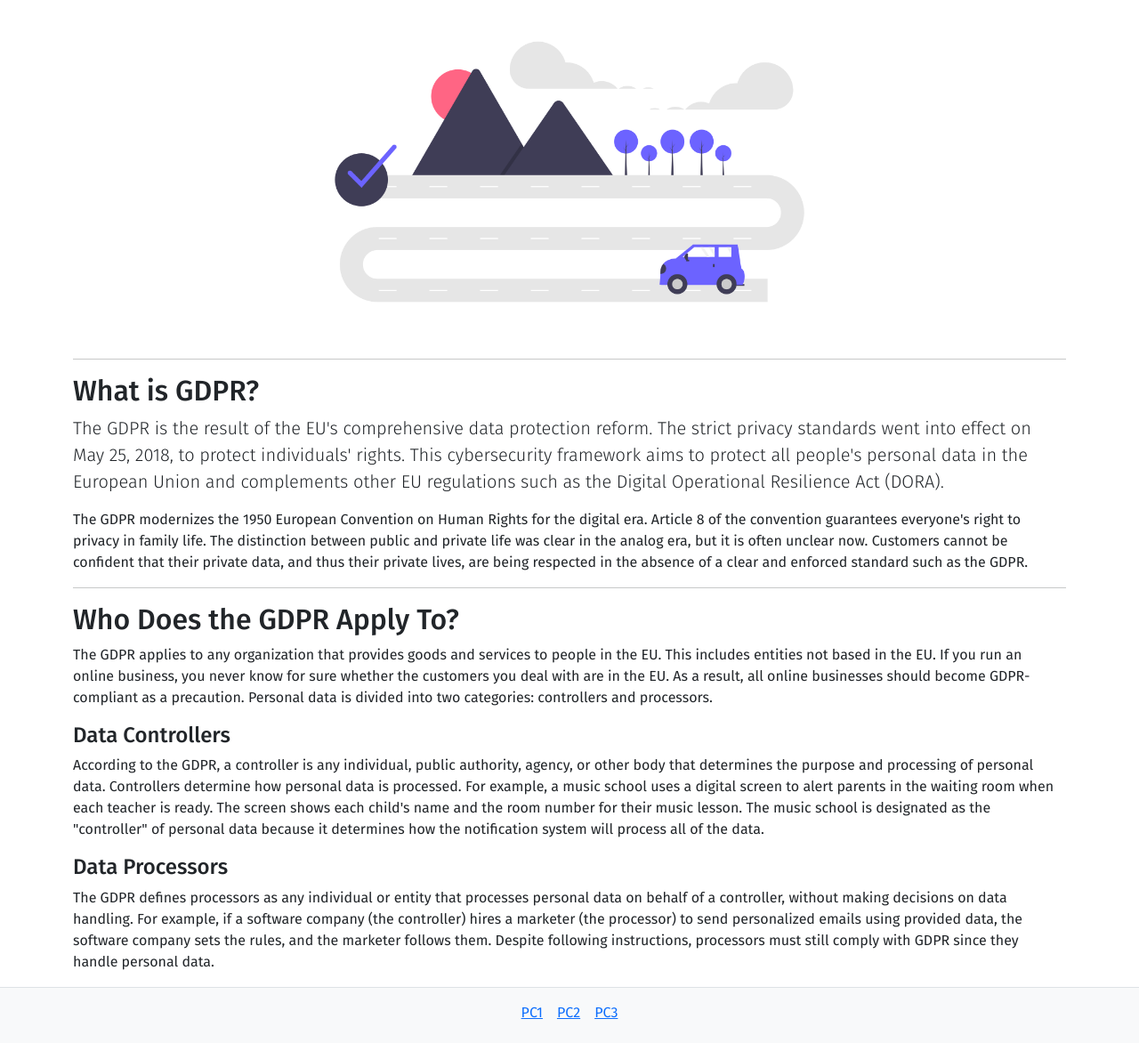
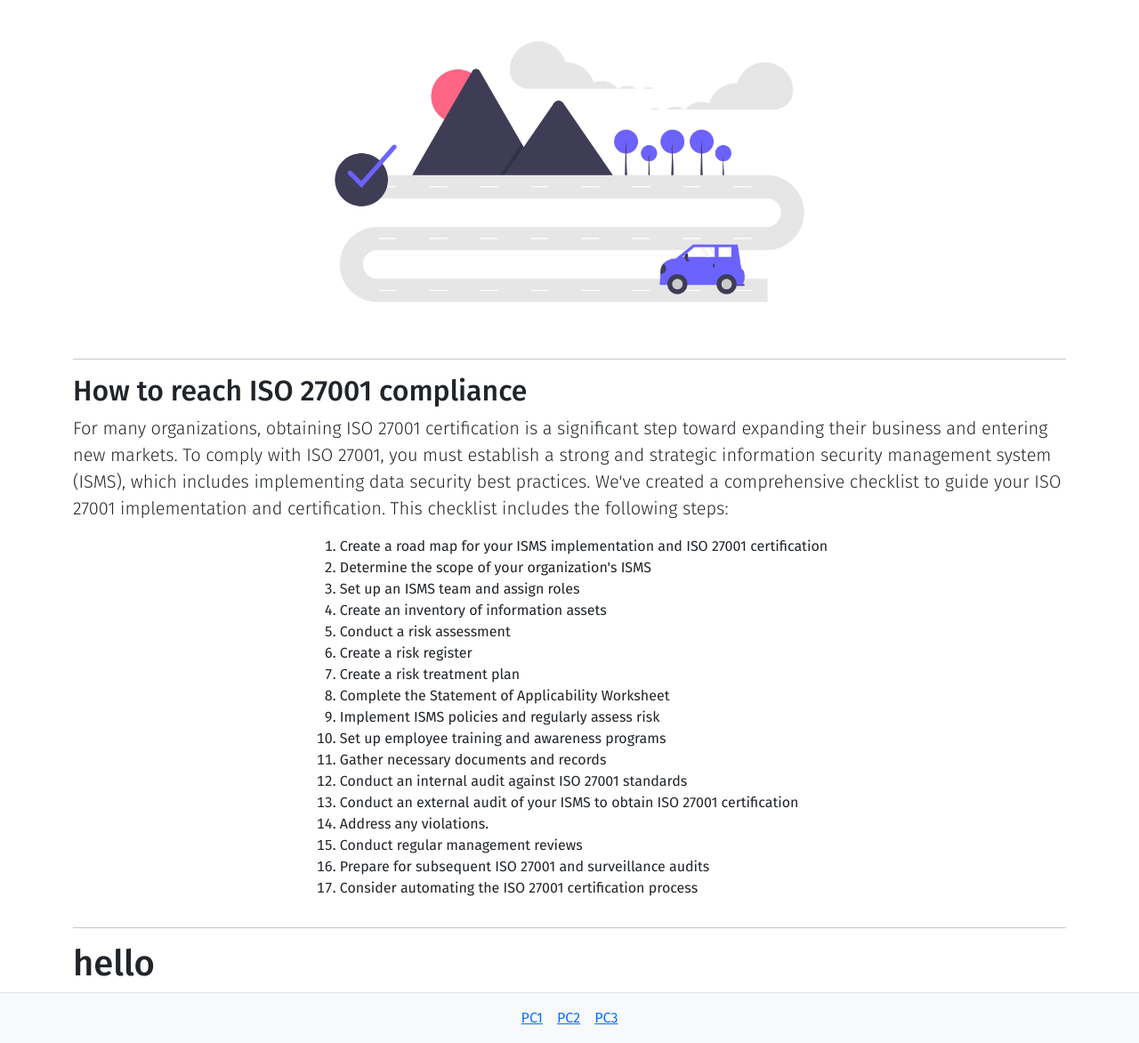
Before and after one commit to jonnych6/CertificationWeb-2, a Flask app: page /ISO27001_checklist in a window 1280 px wide. Shown: the part 369-1541 px from the top of the page at 89% size. Before the commit the page ends 1514 px from the top, so only its background shows below. Run offline with Flask 3, Linux system fonts and the light colour scheme.

Commit message:
clean up checklist

```diff
--- a/templates/iso27001/iso27001_checklist.html
+++ b/templates/iso27001/iso27001_checklist.html
@@ -10,54 +10,45 @@ content %}
 
 <div class="container">
   <div class="col">
-    <h2>What is GDPR?</h2>
+    <h2>How to reach ISO 27001 compliance</h2>
     <p class="lead">
-      The GDPR is the result of the EU's comprehensive data protection reform.
-      The strict privacy standards went into effect on May 25, 2018, to protect
-      individuals' rights. This cybersecurity framework aims to protect all
-      people's personal data in the European Union and complements other EU
-      regulations such as the Digital Operational Resilience Act (DORA).
+      For many organizations, obtaining ISO 27001 certification is a significant
+      step toward expanding their business and entering new markets. To comply
+      with ISO 27001, you must establish a strong and strategic information
+      security management system (ISMS), which includes implementing data
+      security best practices. We've created a comprehensive checklist to guide
+      your ISO 27001 implementation and certification. This checklist includes
+      the following steps:
     </p>
-    <p>
-      The GDPR modernizes the 1950 European Convention on Human Rights for the
-      digital era. Article 8 of the convention guarantees everyone's right to
-      privacy in family life. The distinction between public and private life
-      was clear in the analog era, but it is often unclear now. Customers cannot
-      be confident that their private data, and thus their private lives, are
-      being respected in the absence of a clear and enforced standard such as
-      the GDPR.
-    </p>
+    <div class="d-flex justify-content-center">
+      <ol>
+        <li>
+          Create a road map for your ISMS implementation and ISO 27001
+          certification
+        </li>
+        <li>Determine the scope of your organization's ISMS</li>
+        <li>Set up an ISMS team and assign roles</li>
+        <li>Create an inventory of information assets</li>
+        <li>Conduct a risk assessment</li>
+        <li>Create a risk register</li>
+        <li>Create a risk treatment plan</li>
+        <li>Complete the Statement of Applicability Worksheet</li>
+        <li>Implement ISMS policies and regularly assess risk</li>
+        <li>Set up employee training and awareness programs</li>
+        <li>Gather necessary documents and records</li>
+        <li>Conduct an internal audit against ISO 27001 standards</li>
+        <li>
+          Conduct an external audit of your ISMS to obtain ISO 27001
+          certification
+        </li>
+        <li>Address any violations.</li>
+        <li>Conduct regular management reviews</li>
+        <li>Prepare for subsequent ISO 27001 and surveillance audits</li>
+        <li>Consider automating the ISO 27001 certification process</li>
+      </ol>
+    </div>
     <hr />
-    <h2>Who Does the GDPR Apply To?</h2>
-    <p>
-      The GDPR applies to any organization that provides goods and services to
-      people in the EU. This includes entities not based in the EU. If you run
-      an online business, you never know for sure whether the customers you deal
-      with are in the EU. As a result, all online businesses should become
-      GDPR-compliant as a precaution. Personal data is divided into two
-      categories: controllers and processors.
-    </p>
-    <h4>Data Controllers</h4>
-    <p>
-      According to the GDPR, a controller is any individual, public authority,
-      agency, or other body that determines the purpose and processing of
-      personal data. Controllers determine how personal data is processed. For
-      example, a music school uses a digital screen to alert parents in the
-      waiting room when each teacher is ready. The screen shows each child's
-      name and the room number for their music lesson. The music school is
-      designated as the "controller" of personal data because it determines how
-      the notification system will process all of the data.
-    </p>
-    <h4>Data Processors</h4>
-    <p>
-      The GDPR defines processors as any individual or entity that processes
-      personal data on behalf of a controller, without making decisions on data
-      handling. For example, if a software company (the controller) hires a
-      marketer (the processor) to send personalized emails using provided data,
-      the software company sets the rules, and the marketer follows them.
-      Despite following instructions, processors must still comply with GDPR
-      since they handle personal data.
-    </p>
+    <h1>hello</h1>
   </div>
 </div>
 
```
